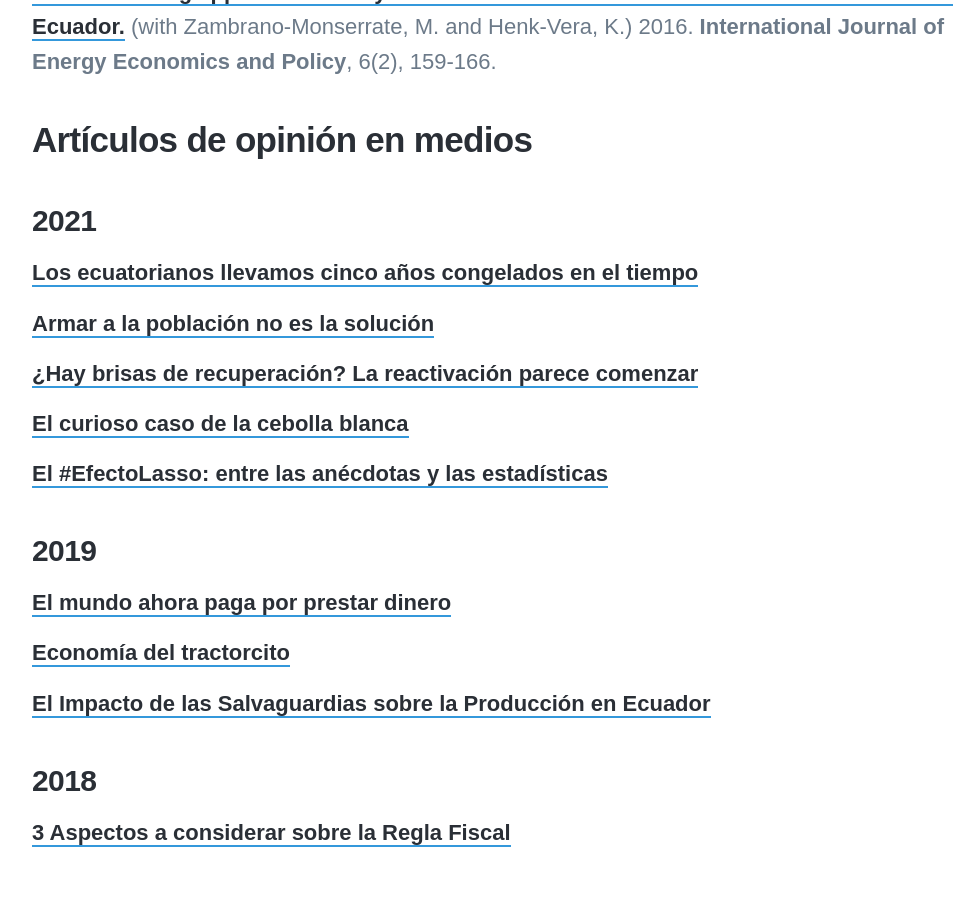
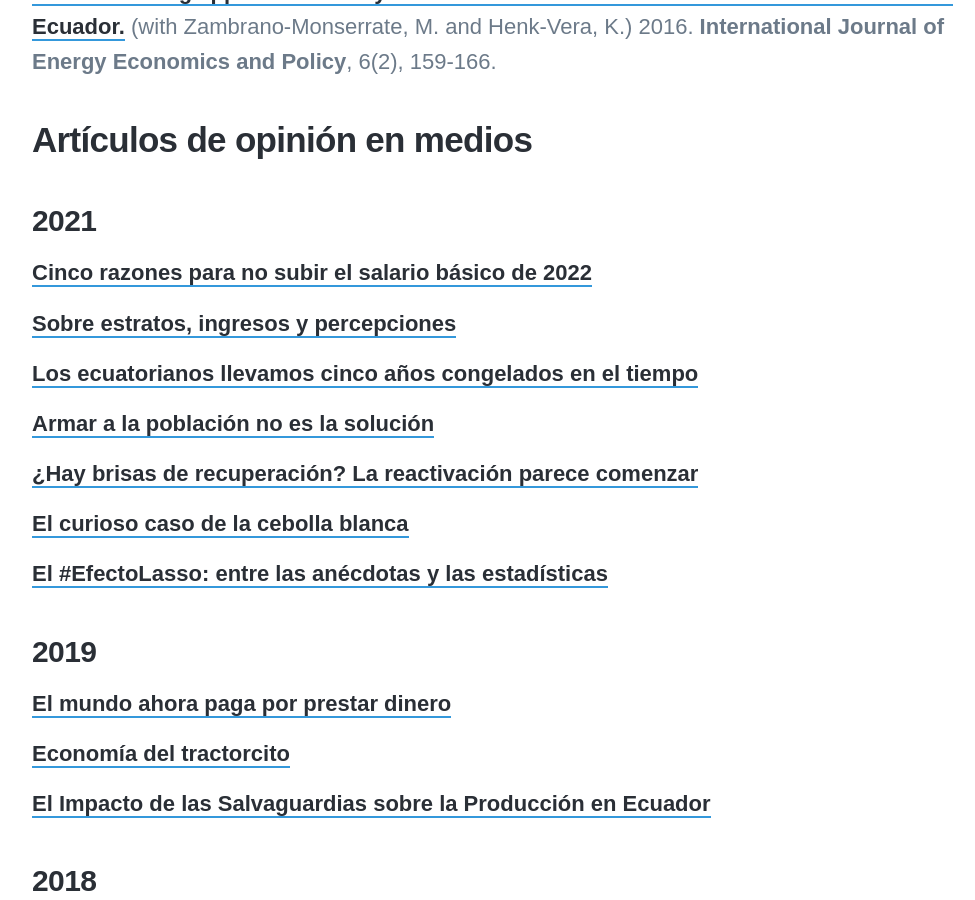
Before and after one commit to EnexFG/EnexFG.github.io, a Jekyll site: the page built from _pages/publicaciones.md, in a window 1280 px wide and 900 px high, scrolled down 806 px. Shown: the whole window, without its empty margins (138-1113 px from the left). Built offline with Jekyll 4.4.1, drawn with Linux system fonts in a browser that asks for light colours; nearby versions of some CDN libraries; some web fonts are replaced.

Commit message:
Update publicaciones.md

```diff
--- a/_pages/publicaciones.md
+++ b/_pages/publicaciones.md
@@ -12,6 +12,10 @@ featured_image: /images/vab_exp_percent.png
 
 ## Artículos de opinión en medios
 ### 2021
+[Cinco razones para no subir el salario básico de 2022](https://www.primicias.ec/noticias/firmas/cinco-razones-salario-basico-ecuador-discusion/)
+
+[Sobre estratos, ingresos y percepciones](https://www.primicias.ec/noticias/firmas/estratos-ingresos-percepciones-reforma-tributaria/)
+
 [Los ecuatorianos llevamos cinco años congelados en el tiempo](https://www.primicias.ec/noticias/firmas/ecuatorianos-llevamos-anos-congelados-tiempo/)
 
 [Armar a la población no es la solución](https://www.larepublica.ec/blog/2021/10/13/mar-a-la-poblacion-no-es-la-solucion/)
```
